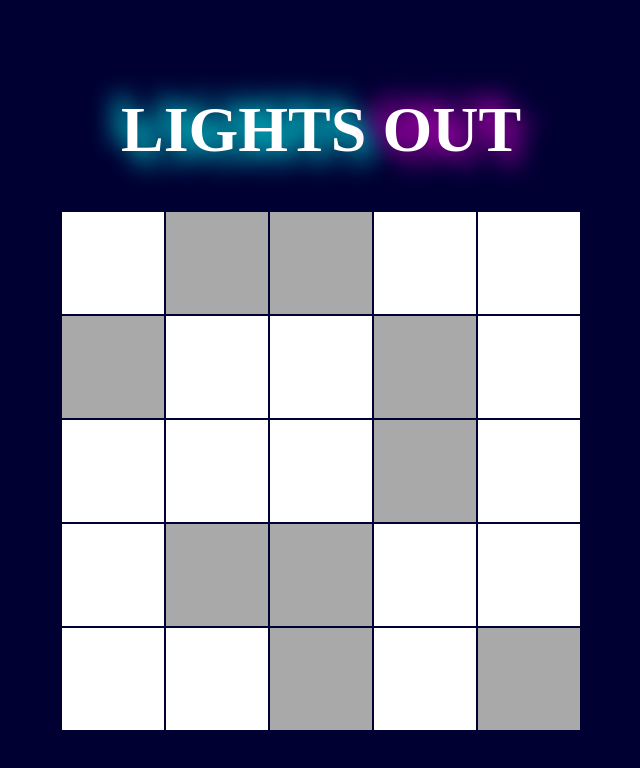
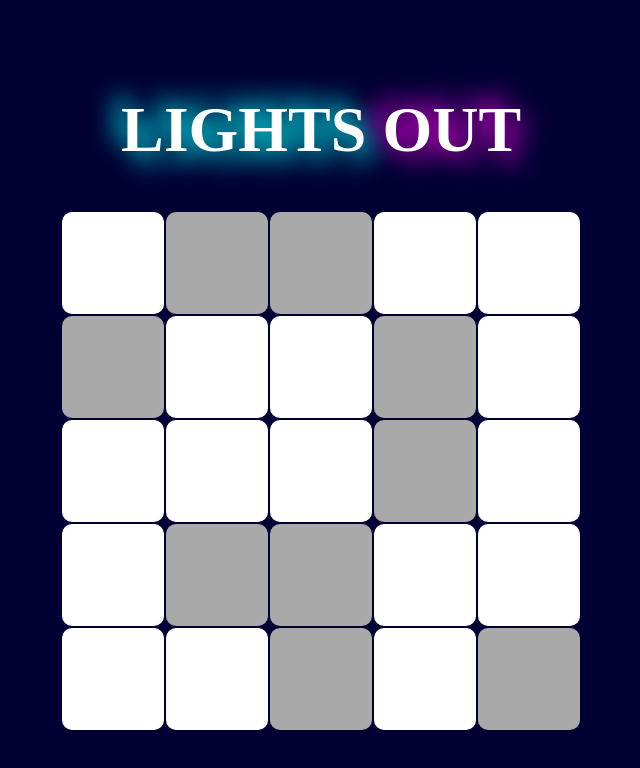
Before and after one commit to TyeCampbell/lightsOut, a React (Create React App) app: page / in a window 1280 px wide. Shown: the top 768 px of the page, without its empty margins (319-959 px from the left). Built offline with nearby package versions, Linux system fonts and the light colour scheme; a web font is replaced by a local one.

Commit message:
changed border radius of cells

```diff
--- a/src/Board.css
+++ b/src/Board.css
@@ -1,5 +1,9 @@
 .Board {
   margin: 0 auto;
+}
+
+table, th, td {
+  border: 10px;
 }
 
 .board-title {
--- a/src/Cell.css
+++ b/src/Cell.css
@@ -1,6 +1,7 @@
 .Cell {
   height: 100px;
   width: 100px;
+  border-radius: 10px;
   background-color: darkgray;
 }
 
```
